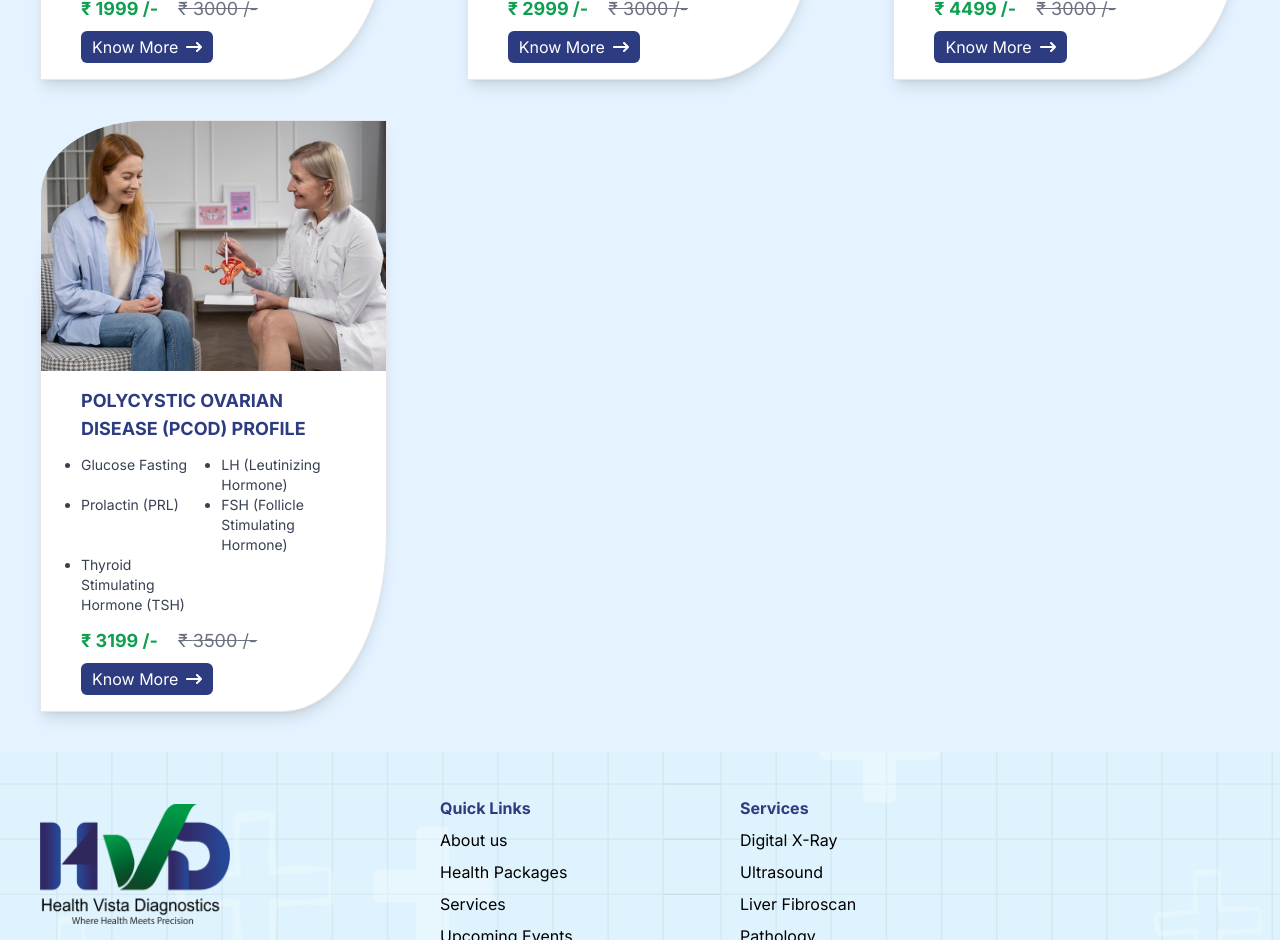
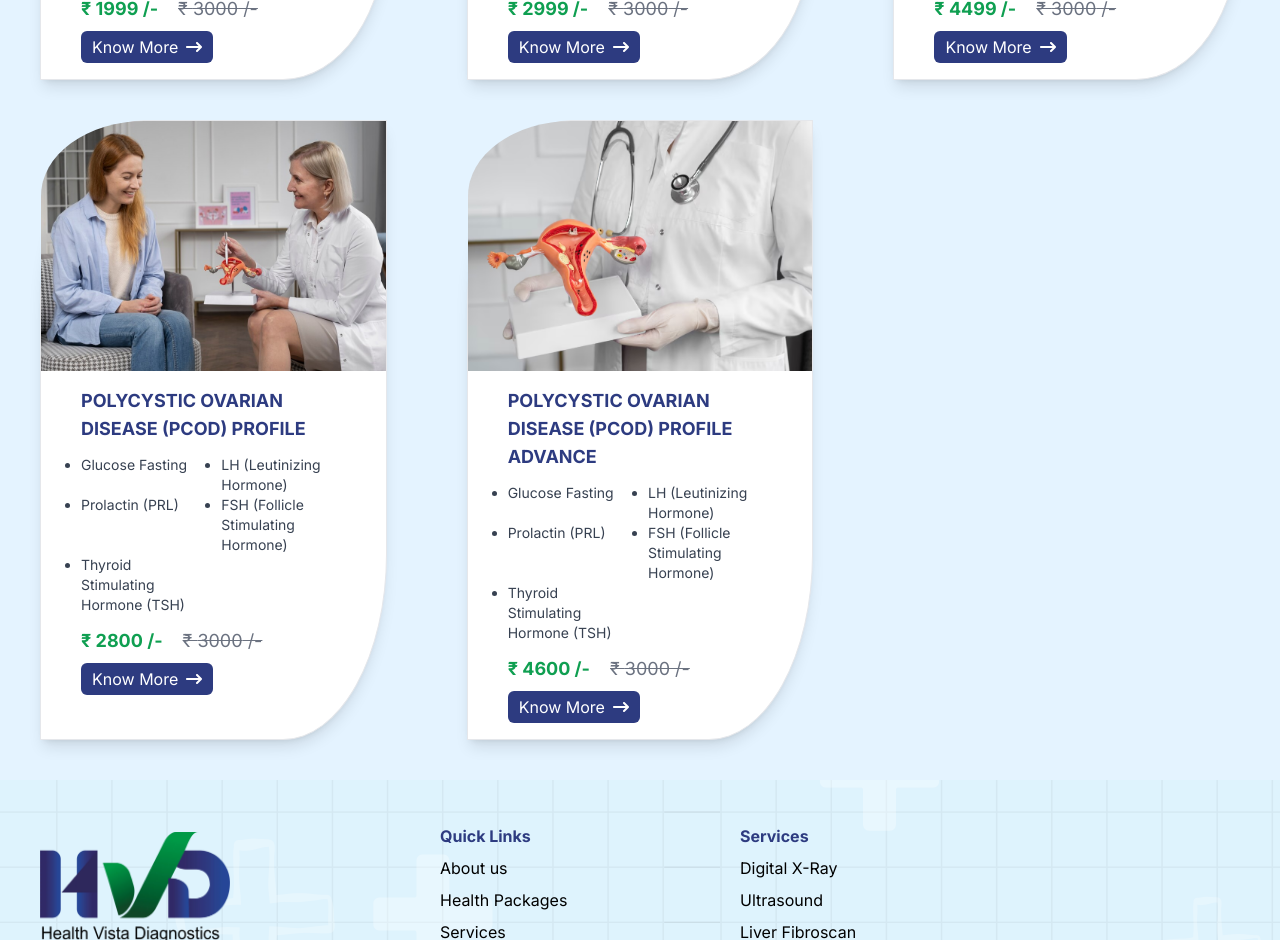
Before and after one commit to palak-7/hvdnew, a Next.js app: page /health-packages in a window 1280 px wide. Shown: the part 1340-2280 px from the top of the page. Built offline with nearby package versions, Linux system fonts and the light colour scheme; grey boxes are pictures that could not be loaded.

Commit message:
changes remove

```diff
--- a/src/data/packages.js
+++ b/src/data/packages.js
@@ -1,197 +1,372 @@
 export const HealthPackage = [
   {
-    "id": 1,
-    "name": "HVD ESSENTIAL",
-    "url": "hvd-essential",
-    "image": "/packages/new-1.png",
-    "number": 26,
-    "description": [
+    id: 1,
+    name: "HVD ESSENTIAL",
+    url: "hvd-essential",
+    image: "/packages/new-1.png",
+    number: 26,
+    description: [
       {
-        "heading": "Complete Blood Count",
-        "content": "Hemoglobin, TLC, DLC (Neutrophils, Lymphocytes, Basophils, Monocytes, Eosinophils), RBC count, PCV, MCV, MCH, MCHC, Platelet count, RDW"
+        heading: "Complete Blood Count",
+        content:
+          "Hemoglobin, TLC, DLC (Neutrophils, Lymphocytes, Basophils, Monocytes, Eosinophils), RBC count, PCV, MCV, MCH, MCHC, Platelet count, RDW",
       },
       {
-        "heading": "Diabetes Profile",
-        "content": "HbA1c, Fasting Glucose, Estimated Average Glucose"
+        heading: "Diabetes Profile",
+        content: "HbA1c, Fasting Glucose, Estimated Average Glucose",
       },
       {
-        "heading": "Lipid Profile",
-        "content": "Triglycerides, Total Cholesterol, HDL, LDL, VLDL, Total/HDL, LDL/HDL ratio"
+        heading: "Lipid Profile",
+        content:
+          "Triglycerides, Total Cholesterol, HDL, LDL, VLDL, Total/HDL, LDL/HDL ratio",
       },
       {
-        "heading": "Thyroid Profile",
-        "content": "TSH, FT3, FT4"
+        heading: "Thyroid Profile",
+        content: "TSH, FT3, FT4",
       },
       {
-        "heading": "Kidney Profile",
-        "content": "Urea, Creatinine, Uric acid, BUN, NA, K, Calcium"
+        heading: "Kidney Profile",
+        content: "Urea, Creatinine, Uric acid, BUN, NA, K, Calcium",
       },
       {
-        "heading": "Liver Profile",
-        "content": "Total Bilirubin, Direct Bilirubin, Indirect Bilirubin, SGOT, SGPT, Alkaline Phosphatase, GGT, Total Protein, Albumin, Globulin, A/G ratio"
+        heading: "Liver Profile",
+        content:
+          "Total Bilirubin, Direct Bilirubin, Indirect Bilirubin, SGOT, SGPT, Alkaline Phosphatase, GGT, Total Protein, Albumin, Globulin, A/G ratio",
       },
       {
-        "heading": "Bone Health",
-        "content": "Calcium, Phosphorus"
+        heading: "Bone Health",
+        content: "Calcium, Phosphorus",
       },
       {
-        "heading": "Urine R/M",
-        "content": "Colour, Transparency, Specific gravity, pH, Albumin, Sugar, Pus cells, RBC, Casts, Crystals, Epithelial cells, Bacteria, Others"
-      }
+        heading: "Urine R/M",
+        content:
+          "Colour, Transparency, Specific gravity, pH, Albumin, Sugar, Pus cells, RBC, Casts, Crystals, Epithelial cells, Bacteria, Others",
+      },
     ],
-    "price": "1999",
-    "cancelled": "2400",
-    "newInfo": "Add Chest X RAY, ECG and Ultrasound Abdomen for just Rs. 2000"
+    price: "1999",
+    cancelled: "2400",
+    newInfo: "Add Chest X RAY, ECG and Ultrasound Abdomen for just Rs. 2000",
   },
   {
-    "id": 2,
-    "name": "HVD ADVANCE",
-    "url": "hvd-advance",
-    "image": "/packages/new-2.png",
-    "number": 56,
-    "description": [
+    id: 2,
+    name: "HVD ADVANCE",
+    url: "hvd-advance",
+    image: "/packages/new-2.png",
+    number: 56,
+    description: [
       {
-        "heading": "Complete Blood Count",
-        "content": "Hemoglobin, TLC, DLC (Neutrophils, Lymphocytes, Basophils, Monocytes, Eosinophils), RBC count, PCV, MCV, MCH, MCHC, Platelet count, RDW"
+        heading: "Complete Blood Count",
+        content:
+          "Hemoglobin, TLC, DLC (Neutrophils, Lymphocytes, Basophils, Monocytes, Eosinophils), RBC count, PCV, MCV, MCH, MCHC, Platelet count, RDW",
       },
       {
-        "heading": "Diabetes Profile",
-        "content": "HbA1c, Fasting Glucose, Estimated Average Glucose"
+        heading: "Diabetes Profile",
+        content: "HbA1c, Fasting Glucose, Estimated Average Glucose",
       },
       {
-        "heading": "Lipid Profile",
-        "content": "Triglycerides, Total Cholesterol, HDL, LDL, VLDL, Total/HDL, LDL/HDL ratio"
+        heading: "Lipid Profile",
+        content:
+          "Triglycerides, Total Cholesterol, HDL, LDL, VLDL, Total/HDL, LDL/HDL ratio",
       },
       {
-        "heading": "Thyroid Profile",
-        "content": "TSH, FT3, FT4"
+        heading: "Thyroid Profile",
+        content: "TSH, FT3, FT4",
       },
       {
-        "heading": "Kidney Profile",
-        "content": "Urea, Creatinine, Uric acid, BUN, NA, K, Calcium"
+        heading: "Kidney Profile",
+        content: "Urea, Creatinine, Uric acid, BUN, NA, K, Calcium",
       },
       {
-        "heading": "Liver Profile",
-        "content": "Total Bilirubin, Direct Bilirubin, Indirect Bilirubin, SGOT, SGPT, Alkaline Phosphatase, GGT, Total Protein, Albumin, Globulin, A/G ratio"
+        heading: "Liver Profile",
+        content:
+          "Total Bilirubin, Direct Bilirubin, Indirect Bilirubin, SGOT, SGPT, Alkaline Phosphatase, GGT, Total Protein, Albumin, Globulin, A/G ratio",
       },
       {
-        "heading": "Bone Health",
-        "content": "Calcium, Phosphorus, Vitamin D"
+        heading: "Bone Health",
+        content: "Calcium, Phosphorus, Vitamin D",
       },
       {
-        "heading": "Nervous System",
-        "content": "Vitamin B12"
+        heading: "Nervous System",
+        content: "Vitamin B12",
       },
       {
-        "heading": "IRON PROFILE",
-        "content": "Calcium, Phosphorus, Vitamin D"
+        heading: "IRON PROFILE",
+        content: "Calcium, Phosphorus, Vitamin D",
       },
       {
-        "heading": "Urine R/M",
-        "content": "Colour, Transparency, Specific gravity, pH, Albumin, Sugar, Pus cells, RBC, Casts, Crystals, Epithelial cells, Bacteria, Others"
-      }
+        heading: "Urine R/M",
+        content:
+          "Colour, Transparency, Specific gravity, pH, Albumin, Sugar, Pus cells, RBC, Casts, Crystals, Epithelial cells, Bacteria, Others",
+      },
     ],
-    "price": "2999 ",
-    "cancelled": "4400",
-    "newInfo": "Chest X RAY, ECG and Ultrasound Abdomen for just Rs. 2000"
+    price: "2999 ",
+    cancelled: "4400",
+    newInfo: "Chest X RAY, ECG and Ultrasound Abdomen for just Rs. 2000",
   },
   {
-    "id": 3,
-    "name": "HVD CARDIAC HEALTH PACKAGE",
-    "url": "hvd-cardiac",
-    "image": "/packages/new-9.png",
-    "description": [
-      { "heading": "ECG", "content": "" },
-      { "heading": "ECHO", "content": "" },
-      { "heading": "TMT", "content": "" },
-      { "heading": "Sugar Random, HBA1C, Average Blood Sugar", "content": "" },
-      { "heading": "HS CRP", "content": "" },
-      { "heading": "Lipid Profile", "content": "" }
+    id: 3,
+    name: "HVD CARDIAC HEALTH PACKAGE",
+    url: "hvd-cardiac",
+    image: "/packages/new-9.png",
+    description: [
+      {
+        heading: "ECG",
+        content: "",
+      },
+      {
+        heading: "ECHO",
+        content: "",
+      },
+      {
+        heading: "TMT",
+        content: "",
+      },
+      {
+        heading: "Sugar Random, HBA1C, Average Blood Sugar",
+        content: "",
+      },
+      {
+        heading: "HS CRP",
+        content: "",
+      },
+      {
+        heading: "Lipid Profile",
+        content: "",
+      },
     ],
-    "price": "4999",
-    "cancelled": "12000"
+    price: "4999",
+    cancelled: "12000",
   },
   {
-    "id": 4,
-    "name": "HVD FEVER PACKAGE",
-    "url": "hvd-fever",
-    "image": "/packages/pack8.png",
-    "description": [
+    id: 4,
+    name: "HVD FEVER PACKAGE",
+    url: "hvd-fever",
+    image: "/packages/pack8.png",
+    description: [
       {
-        "heading": "Complete Blood Count with ESR",
-        "content": "Hemoglobin, TLC, DLC (Neutrophils, Lymphocytes, Basophils, Monocytes, Eosinophils), RBC count, PCV, MCV, MCH, MCHC, Platelet count, RDW"
+        heading: "Complete Blood Count with ESR",
+        content:
+          "Hemoglobin, TLC, DLC (Neutrophils, Lymphocytes, Basophils, Monocytes, Eosinophils), RBC count, PCV, MCV, MCH, MCHC, Platelet count, RDW",
       },
-      { "heading": "Widal Slide", "content": "" },
-      { "heading": "PS for Malaria Parasite", "content": "" },
-      { "heading": "Rapid Malaria Antigen", "content": "" },
-      { "heading": "Typhidot IgM/IgG", "content": "" },
-      { "heading": "NS – 1 Dengue Antigen", "content": "" },
       {
-        "heading": "Urine R/M",
-        "content": "Colour, Transparency, Specific gravity, pH, Albumin, Sugar, Pus cells, RBC, Casts, Crystals, Epithelial cells, Bacteria, Others"
-      }
+        heading: "Widal Slide",
+        content: "",
+      },
+      {
+        heading: "PS for Malaria Parasite",
+        content: "",
+      },
+      {
+        heading: "Rapid Malaria Antigen",
+        content: "",
+      },
+      {
+        heading: "Typhidot IgM/IgG",
+        content: "",
+      },
+      {
+        heading: "NS – 1 Dengue Antigen",
+        content: "",
+      },
+      {
+        heading: "Urine R/M",
+        content:
+          "Colour, Transparency, Specific gravity, pH, Albumin, Sugar, Pus cells, RBC, Casts, Crystals, Epithelial cells, Bacteria, Others",
+      },
     ],
-    "price": "1999",
-    "cancelled": "3000"
+    price: "1999",
+    cancelled: "3000",
   },
   {
-    "id": 5,
-    "name": "HVD ANC 1 PACKAGE",
-    "url": "hvd-anc1-package",
-    "image": "/packages/anc1.jpg",
-    "description": [
-      { "heading": "Complete Blood Count with ESR", "content": "" },
-      { "heading": "Blood Group", "content": "" },
-      { "heading": "Blood Sugar Random", "content": "" },
-      { "heading": "TSH", "content": "" },
-      { "heading": "V.D.R.L.", "content": "" },
-      { "heading": "HBSAG", "content": "" },
-      { "heading": "HIV I&II", "content": "" },
-      { "heading": "HCV", "content": "" },
-      { "heading": "Urine Routine", "content": "" }
+    id: 5,
+    name: "HVD ANC 1 PACKAGE",
+    url: "hvd-anc1-package",
+    image: "/packages/anc1.jpg",
+    description: [
+      {
+        heading: "Complete Blood Count with ESR",
+        content: "",
+      },
+      {
+        heading: "Blood Group",
+        content: "",
+      },
+      {
+        heading: "Blood Sugar Random",
+        content: "",
+      },
+      {
+        heading: "TSH",
+        content: "",
+      },
+      {
+        heading: "V.D.R.L.",
+        content: "",
+      },
+      {
+        heading: "HBSAG",
+        content: "",
+      },
+      {
+        heading: "HIV I&II",
+        content: "",
+      },
+      {
+        heading: "HCV",
+        content: "",
+      },
+      {
+        heading: "Urine Routine",
+        content: "",
+      },
     ],
-    "price": "2999",
-    "cancelled": "3000"
+    price: "2999",
+    cancelled: "3000",
   },
   {
-    "id": 6,
-    "name": "HVD ANC 2 PACKAGE",
-    "url": "hvd-anc2-package",
-    "image": "/packages/anc2.png",
-    "description": [
-      { "heading": "Complete Blood Count with ESR", "content": "" },
-      { "heading": "Blood Group", "content": "" },
-      { "heading": "Blood Sugar Random", "content": "" },
-      { "heading": "FREE TFT (FT3, FT4, TSH)", "content": "" },
-      { "heading": "HPLC", "content": "" },
-      { "heading": "V.D.R.L.", "content": "" },
-      { "heading": "HBsAG (Quantitative)", "content": "" },
-      { "heading": "HIV I&II (Quantitative)", "content": "" },
-      { "heading": "HCV (Quantitative)", "content": "" },
-      { "heading": "Urine Routine", "content": "" }
+    id: 6,
+    name: "HVD ANC 2 PACKAGE",
+    url: "hvd-anc2-package",
+    image: "/packages/anc2.png",
+    description: [
+      {
+        heading: "Complete Blood Count with ESR",
+        content: "",
+      },
+      {
+        heading: "Blood Group",
+        content: "",
+      },
+      {
+        heading: "Blood Sugar Random",
+        content: "",
+      },
+      {
+        heading: "FREE TFT (FT3, FT4, TSH)",
+        content: "",
+      },
+      {
+        heading: "HPLC",
+        content: "",
+      },
+      {
+        heading: "V.D.R.L.",
+        content: "",
+      },
+      {
+        heading: "HBsAG (Quantitative)",
+        content: "",
+      },
+      {
+        heading: "HIV I&II (Quantitative)",
+        content: "",
+      },
+      {
+        heading: "HCV (Quantitative)",
+        content: "",
+      },
+      {
+        heading: "Urine Routine",
+        content: "",
+      },
     ],
-    "price": "4499",
-    "cancelled": "3000"
+    price: "4499",
+    cancelled: "3000",
   },
   {
-    "id": 7,
-    "name": "POLYCYSTIC OVARIAN DISEASE (PCOD) PROFILE",
-    "url": "polycystic-ovarian-desease-profile",
-    "image": "/packages/pcod.jpg",
-    "description": [
-      { "heading": "Glucose Fasting", "content": "" },
-      { "heading": "LH (Leutinizing Hormone)", "content": "" },
-      { "heading": "Prolactin (PRL)", "content": "" },
-      { "heading": "FSH (Follicle Stimulating Hormone)", "content": "" },
-      { "heading": "Thyroid Stimulating Hormone (TSH)", "content": "" },
-      { "heading": "Testosterone Total", "content": "" },
-      { "heading": "Insulin Fasting", "content": "" },
-      { "heading": "Androstenedione", "content": "" },
-      { "heading": "Vitamin B12", "content": "" },
-      { "heading": "25 Hydroxy Vitamin D", "content": "" },
-      { "heading": "DHEA – SO4", "content": "" }
+    id: 7,
+    name: "POLYCYSTIC OVARIAN DISEASE (PCOD) PROFILE",
+    url: "polycystic-ovarian-desease-profile",
+    image: "/packages/pcod.jpg",
+    description: [
+      {
+        heading: "Glucose Fasting",
+        content: "",
+      },
+      {
+        heading: "LH (Leutinizing Hormone)",
+        content: "",
+      },
+      {
+        heading: "Prolactin (PRL)",
+        content: "",
+      },
+      {
+        heading: "FSH (Follicle Stimulating Hormone)",
+        content: "",
+      },
+      {
+        heading: "Thyroid Stimulating Hormone (TSH)",
+        content: "",
+      },
+      {
+        heading: "Insulin Fasting",
+        content: "",
+      },
+      {
+        heading: "Testosterone Total",
+        content: "",
+      },
+      {
+        heading: "Dehydroepiandrosterone Sulphate (DHEA-S)",
+        content: "",
+      },
     ],
-    "price": "3199",
-    "cancelled": "3500"
-  }
-]
+    price: "2800",
+    cancelled: "3000",
+  },
+  {
+    id: 8,
+    name: "POLYCYSTIC OVARIAN DISEASE (PCOD) PROFILE ADVANCE",
+    url: "polycystic-ovarian-desease-profile-advance",
+    image: "/packages/pcodAdv.avif",
+    description: [
+      {
+        heading: "Glucose Fasting",
+        content: "",
+      },
+      {
+        heading: "LH (Leutinizing Hormone)",
+        content: "",
+      },
+      {
+        heading: "Prolactin (PRL)",
+        content: "",
+      },
+      {
+        heading: "FSH (Follicle Stimulating Hormone)",
+        content: "",
+      },
+      {
+        heading: "Thyroid Stimulating Hormone (TSH)",
+        content: "",
+      },
+      {
+        heading: "Insulin Fasting",
+        content: "",
+      },
+      {
+        heading: "Testosterone Total",
+        content: "",
+      },
+      {
+        heading: "Dehydroepiandrosterone Sulphate (DHEA-S)",
+        content: "",
+      },
+      {
+        heading: "Anti Mullerian Hormone (AMH)",
+        content: "",
+      },
+      {
+        heading: "Lipid Profile",
+        content: "",
+      },
+      {
+        heading: "Basic Homa -IR (Insulin Resistance Index)",
+        content: "",
+      },
+    ],
+    price: "4600",
+    cancelled: "3000",
+  },
+];
```
